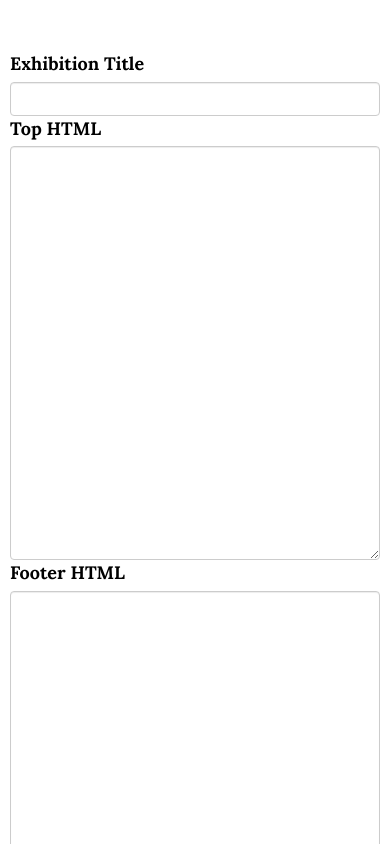
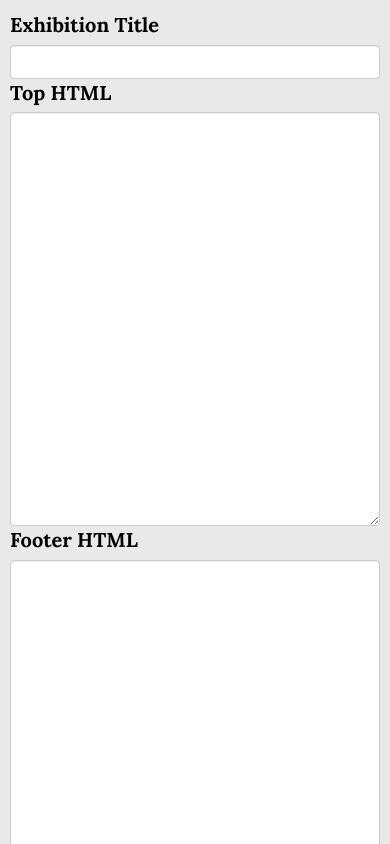
Before and after one commit to owise1/kadist-dark-clouds-exhibition, a website: page app/_attachments/admin.html in a window 390 px wide. Shown: the top 844 px of the page. Drawn offline with Linux system fonts and the light colour scheme; no server answers.

Commit message:
small style changes

```diff
--- a/src/less/style.less
+++ b/src/less/style.less
@@ -31,7 +31,9 @@ body{
   /*color: #fff;*/
   position: relative;
   font-family: 'Lora', serif;
-  font-size: 18px;
+  font-size: 20px;
+  background-color: #e9e9e9;
+  color: #555;
   &.black{
     background-color: #000;
   }
@@ -74,10 +76,10 @@ i{
 }
 .db100{
   display: block;
-  width: 70%;
+  width: 100%;
 }
 .media-listing{
-  font-family: Arial, sans-serif;
+  /*font-family: Arial, sans-serif;*/
   h2{
     font-style: italic;
     font-weight: bold;
@@ -108,7 +110,7 @@ i{
     width: 100%;
   }
   #main{
-    padding: 50px 10px;
+    padding: 10px 10px;
     overflow: hidden;
   }
 }
```
Also changed, not shown: app/_attachments/style/style.css.
